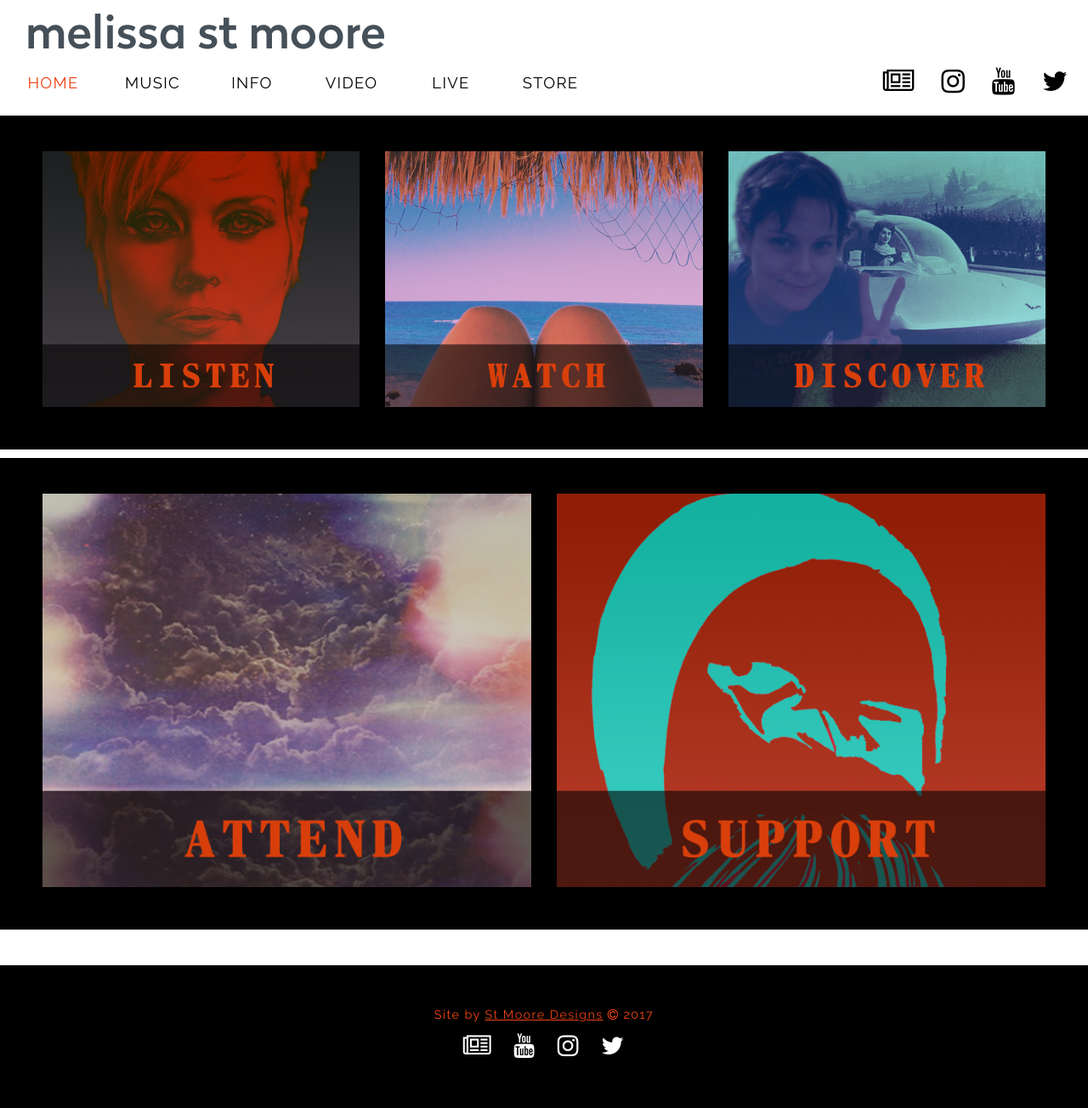
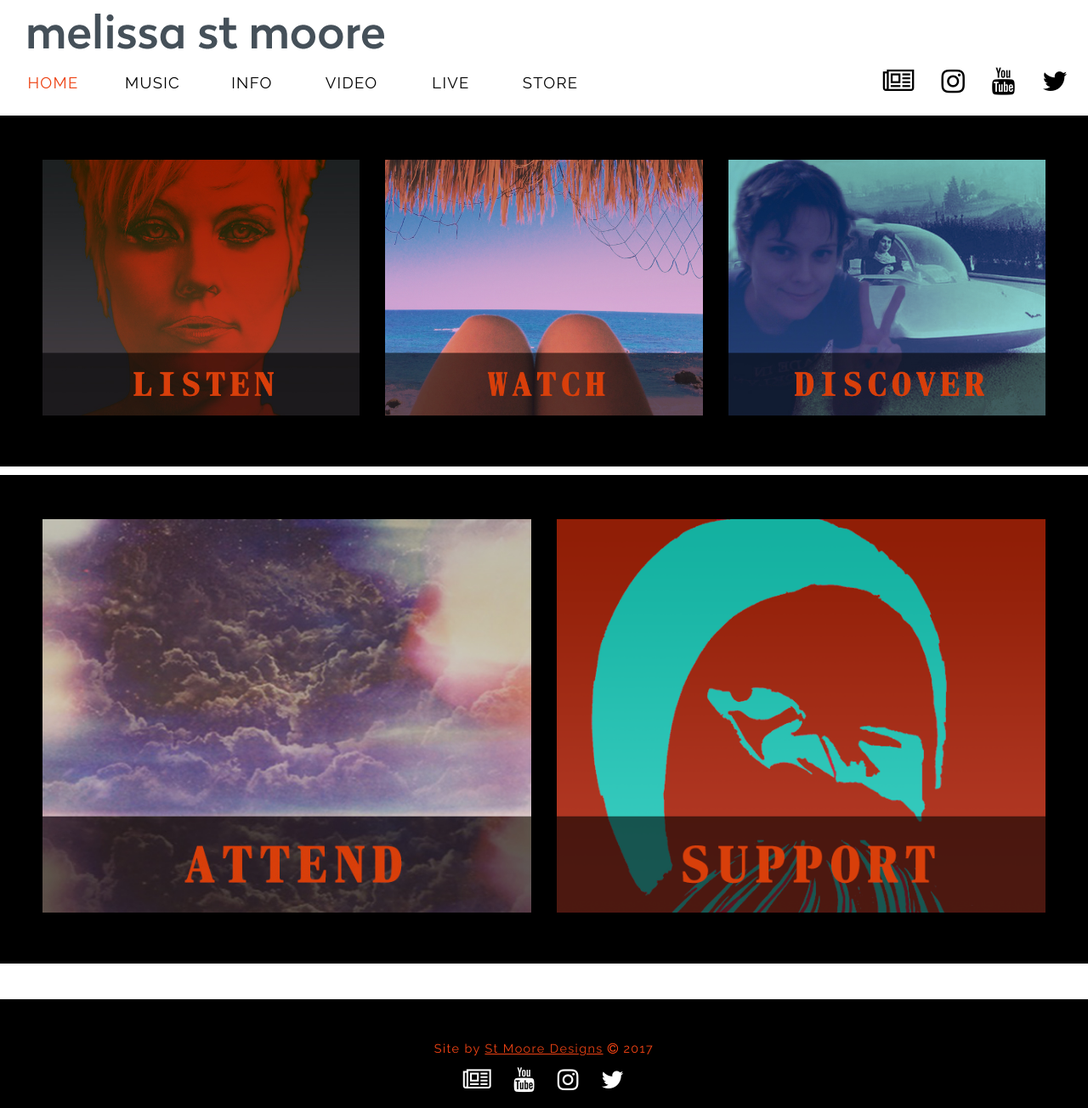
Before and after one commit to Kedar-K/music, a plain HTML site: page docs/index.html in a window 1280 px wide. Shown: the top 1304 px of the page at 85% size. Drawn offline with nearby package versions, Linux system fonts and the light colour scheme.

Commit message:
Media Query
Added some more media query, it will work properly now.

```diff
--- a/docs/css/style.css
+++ b/docs/css/style.css
@@ -220,6 +220,7 @@ footer h2 {
 
 .whiteiconcolor {color:#FFF;}
 
+/* ---Media Query--- */
 
 @media screen and (max-width:991px) {
 
@@ -539,3 +540,24 @@ header	{
 
 p {font-size:18px;}
 }
+
+@media screen and (max-width: 540px) , screen and (max-height: 960px) {
+	img {
+              	width: 100%;
+    		height: auto;
+	    }
+  	.col-md-4 {
+		padding: 10px;
+		width:100%;
+		height:100%;
+		margin-left:auto;
+		margin-right:auto;
+	}
+	.col-md-6 {
+		padding: 10px;
+		width:100%;
+		height:100%;
+		margin-left:auto;
+		margin-right:auto;
+	}
+}
```
